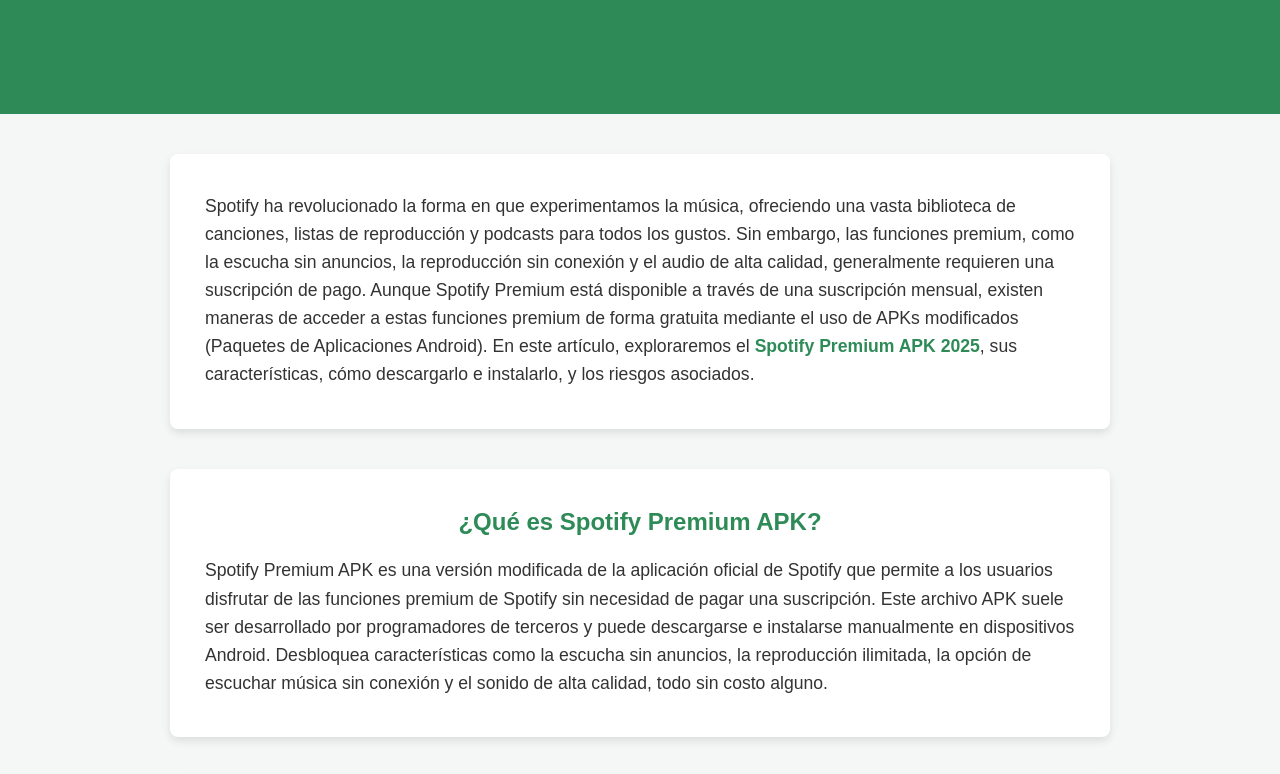
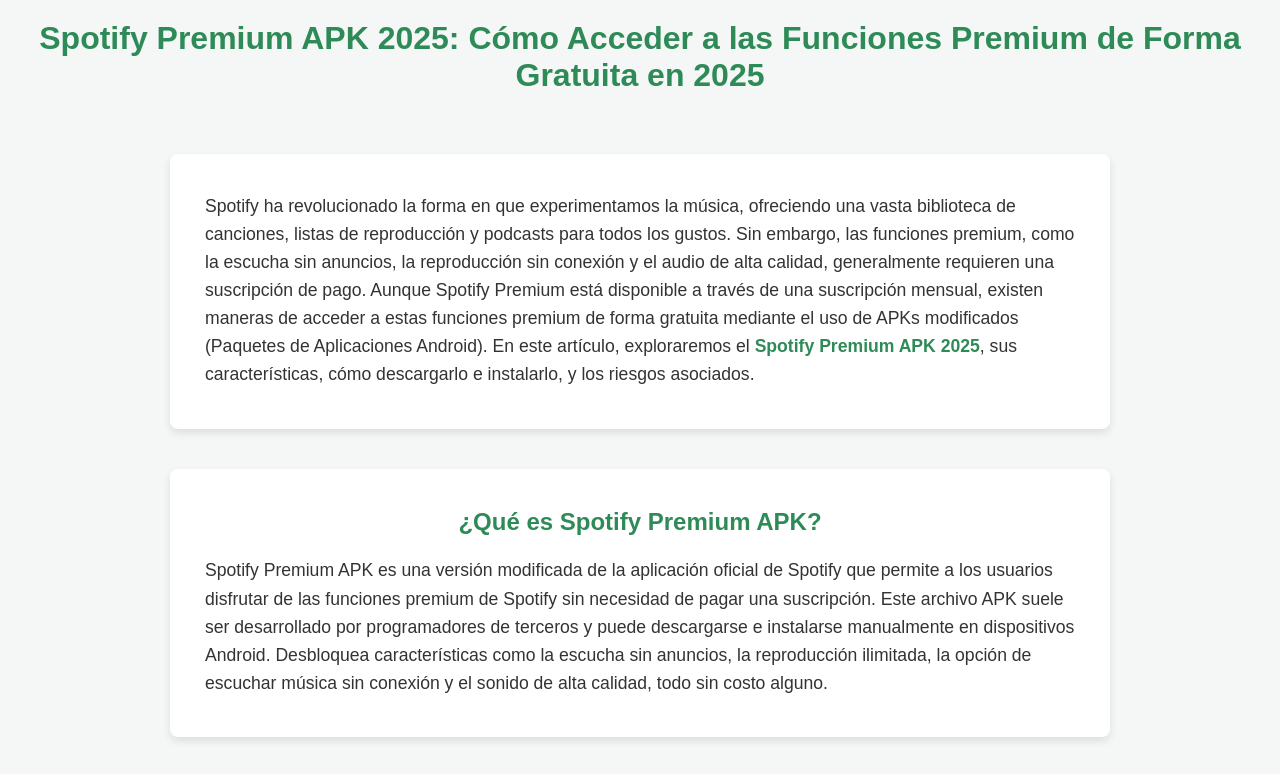
Before and after one commit to roberthinsom/Spotify-Premium-APK-2025-netlify, a plain HTML site: page index.html in a window 1280 px wide. Shown: the top 774 px of the page. Drawn offline with Linux system fonts and the light colour scheme.

Commit message:
Update index.html

```diff
--- a/index.html
+++ b/index.html
@@ -46,7 +46,7 @@
         }
 
         header {
-            background-color: #2e8b57;
+
             color: white;
             padding: 20px;
         }
```
